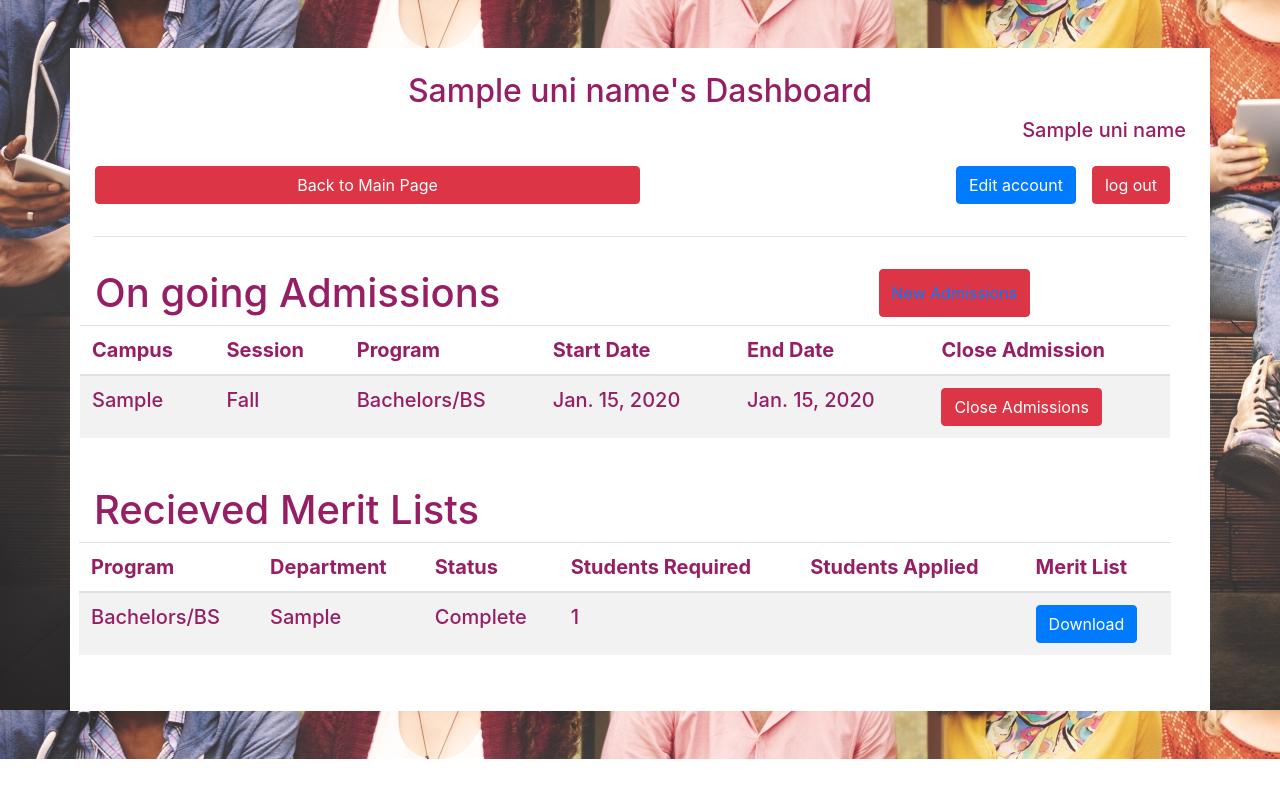
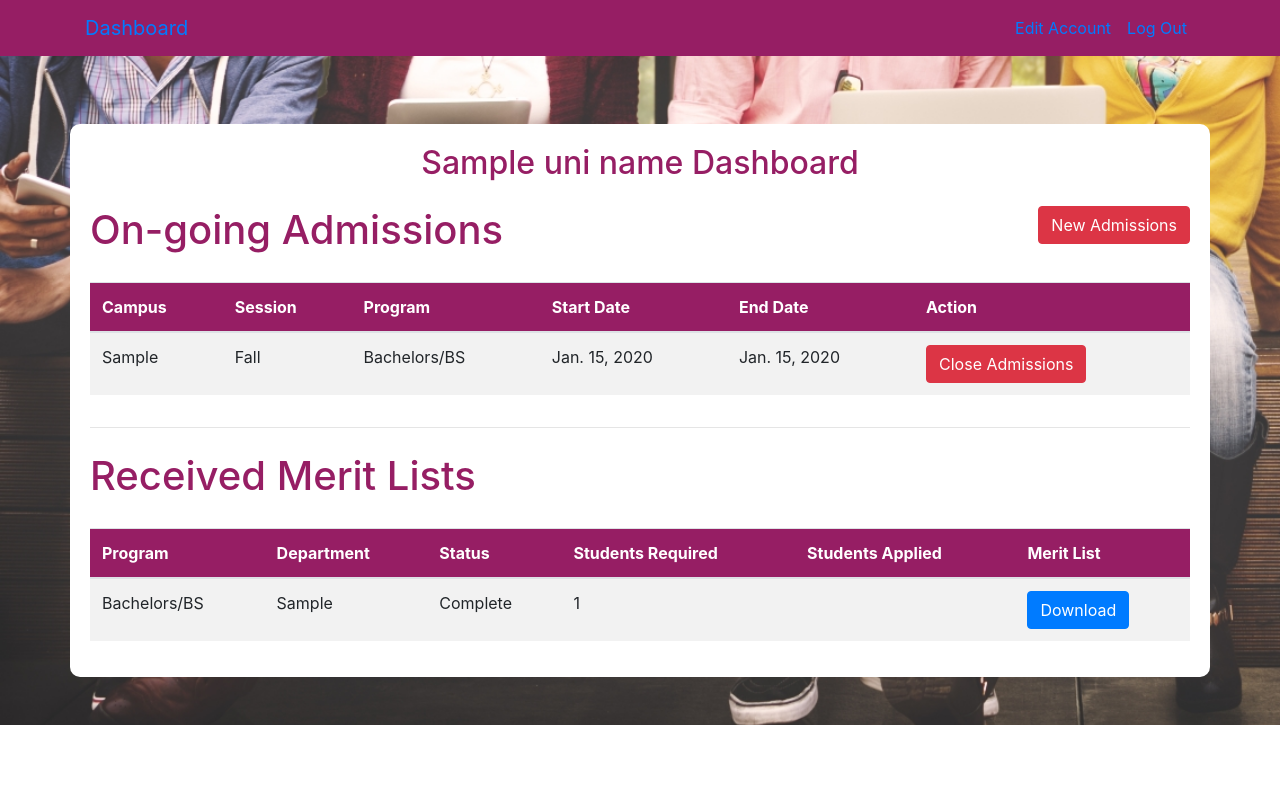
Before and after one commit to Shahdad161/psap_fyp, a Django app: template templates/uniHome.html in a window 1280 px wide. Run offline with Django 4.2, Linux system fonts and the light colour scheme; tables that the repository leaves empty hold one stand-in row (values such as "Sample post"); the template is opened without the code that fills it: values that come from a table or form of the project are taken from there, most other values are stand-ins (such as "Sample title", 1, 10 or a date in 2020); some libraries are stand-ins or nearby versions.

Commit message:
uniHome updated

```diff
--- a/templates/uniHome.html
+++ b/templates/uniHome.html
@@ -1,82 +1,86 @@
-<!-- ongoing_admissions.html -->
-
 {% load static %}
 
 <!DOCTYPE html>
 <html lang="en">
 <head>
-    <title>{{ uniName }}</title>
-    <!-- Required meta tags -->
+  <title>{{ uniName }} Dashboard</title>
   <meta charset="utf-8" />
-    <meta
-      name="viewport"
-      content="width=device-width, initial-scale=1, shrink-to-fit=no"
-    />
-
-    <!-- Bootstrap CSS -->
-    <link
-      rel="stylesheet"
-      href="https://stackpath.bootstrapcdn.com/bootstrap/4.3.1/css/bootstrap.min.css"
-      integrity="sha384-ggOyR0iXCbMQv3Xipma34MD+dH/1fQ784/j6cY/iJTQUOhcWr7x9JvoRxT2MZw1T"
-      crossorigin="anonymous"
-    />
-  </head>
+  <meta name="viewport" content="width=device-width, initial-scale=1, shrink-to-fit=no" />
+  <link rel="stylesheet" href="https://stackpath.bootstrapcdn.com/bootstrap/4.3.1/css/bootstrap.min.css" integrity="sha384-ggOyR0iXCbMQv3Xipma34MD+dH/1fQ784/j6cY/iJTQUOhcWr7x9JvoRxT2MZw1T" crossorigin="anonymous" />
   <style>
-    * {
+    body {
       color: #961e64;
     }
     .main {
-      background-image: url({% static 'img/bg_students.bbae6663.jpg' %});
+      background-image: url("{% static 'img/bg_students.bbae6663.jpg' %}");
+      background-size: cover;
+      background-repeat: no-repeat;
+      background-attachment: fixed;
     }
     .inner-main {
       background-color: white;
+      padding: 20px;
+      border-radius: 10px;
+      margin-top: 20px;
+    }
+    .btn-back {
+      background-color: #dc3545;
+      border: none;
+    }
+    .btn-back:hover {
+      background-color: #c82333;
+    }
+    .btn-primary, .btn-danger {
+      color: white;
+    }
+    .table {
+      margin-top: 20px;
+    }
+    .table th {
+      background-color: #961e64;
+      color: white;
+    }
+    .table-hover tbody tr:hover td, .table-hover tbody tr:hover th {
+      background-color: #f8f9fa;
+    }
+    .navbgcolor{
+      background:#961E64 !important;
+
     }
   </style>
+</head>
 <body>
-     {% comment %} <nav class="navbar navbar-expand-lg navbar-dark bg-dark">
-        <div class="container">
-            <a class="navbar-brand" href="#">University Dashboard</a>
-            <button class="navbar-toggler" type="button" data-toggle="collapse" data-target="#navbarNav"
-                aria-controls="navbarNav" aria-expanded="false" aria-label="Toggle navigation">
+    <!-- Navbar -->
+  <nav class="navbar navbar-expand-lg navbgcolor ">
+    <div class="container text-white">
+      <a class="navbar-brand" href="#">Dashboard</a>
+      <button class="navbar-toggler" type="button" data-toggle="collapse" data-target="#navbarNav" aria-controls="navbarNav" aria-expanded="false" aria-label="Toggle navigation">
         <span class="navbar-toggler-icon"></span>
       </button>
-            <div class="collapse navbar-collapse justify-content-end" id="navbarNav">
-                <ul class="navbar-nav">
+      <div class="collapse navbar-collapse" id="navbarNav">
+        <ul class="navbar-nav ml-auto">
           <li class="nav-item">
             <a class="nav-link" href="{% url 'uniUpdateForm' %}">Edit Account</a>
           </li>
           <li class="nav-item">
-                        <a class="nav-link" href="/university_login/" onclick="confirmLogout()">Log Out</a>
+            <a class="nav-link" href="/university_login/" onclick="alert('You will be logged out.')">Log Out</a>
           </li>
         </ul>
       </div>
     </div>
-    </nav> {% endcomment %}
-    <div class="main p-lg-5">
-      <div class="container inner-main p-4">
-      <h2 class="text-center">{{ uniName }}'s Dashboard</h2>
-      <h5 class="text-right">{{ uniName }}<h5>
-        <div class="row p-lg-3">
-
-          <a onclick="alert('You will be logged out.')" href="/university_login/" class="col-6 btn btn-danger">Back to Main Page</a>
-          <div class="col-6 d-flex justify-content-end">
-            <a href="{% url 'uniUpdateForm' %}">
-              <button class="btn mr-3 btn-primary">Edit account</button>
-            </a>
-            <a onclick="alert('You will be logged out.')"  href="/university_login/"><button class="btn btn-danger">log out</button>
-            </a>
+  </nav>
+  <div class="main p-5">
+    <div class="container inner-main">
+      <h2 class="text-center">{{ uniName }} Dashboard</h2>
+      <div class="row mt-4">
+        <div class="col-6">
+          <h1>On-going Admissions</h1>
+        </div>
+        <div class="col-6 text-right">
+          <a href="{% url 'uniNewAdmissions' %}" class="btn btn-danger">New Admissions</a>
         </div>
       </div>
-        <hr />
-
-        <div class="row p-lg-3">
-          <h1>On going Admissions</h1>
-          <div class="col-lg-6 pb-2 d-flex justify-content-end">
-              <button class="btn btn-danger">
-                  <a href="{% url 'uniNewAdmissions' %}">New Admissions</a>
-              </button>
-          </div>
-          <div class="row table">
+      <div class="table-responsive">
         <table class="table table-hover table-striped">
           <thead>
             <tr>
@@ -85,9 +89,7 @@
               <th>Program</th>
               <th>Start Date</th>
               <th>End Date</th>
-                          <th>Close Admission</th>
-
-
+              <th>Action</th>
             </tr>
           </thead>
           <tbody>
@@ -106,24 +108,22 @@
           </tbody>
         </table>
       </div>
-      </div>
-        <div class="row">
-          <div class="col-lg-6">
-            <h1>Recieved Merit Lists</h1>
+      <hr />
+      <div class="row mt-4">
+        <div class="col-6">
+          <h1>Received Merit Lists</h1>
         </div>
       </div>
-
-        <div class="row table">
+      <div class="table-responsive">
         <table class="table table-hover table-striped">
           <thead>
             <tr>
               <th>Program</th>
               <th>Department</th>
               <th>Status</th>
-        <th>Students Required</th> <!-- New column -->
-        <th>Students Applied</th> <!-- New column -->
+              <th>Students Required</th>
+              <th>Students Applied</th>
               <th>Merit List</th>
-
             </tr>
           </thead>
           <tbody>
@@ -138,40 +138,22 @@
                   Incomplete
                 {% endif %}
               </td>
-        <td>{{ admission.no_of_shortlisted_students }}</td> <!-- Display the number of students -->
+              <td>{{ admission.no_of_shortlisted_students }}</td>
               <td>{{ admission.students_applied }}</td>
               <td>
-          <a href="{% url 'download_merit_list' admission.university_name admission.departments%}" class="btn btn-primary">Download</a>
-
+                <a href="{% url 'download_merit_list' admission.university_name admission.departments %}" class="btn btn-primary">Download</a>
               </td>
-
             </tr>
             {% endfor %}
           </tbody>
         </table>
       </div>
-
-
     </div>
   </div>
-
   <!-- Optional JavaScript -->
   <!-- jQuery first, then Popper.js, then Bootstrap JS -->
-    <script
-      src="https://code.jquery.com/jquery-3.3.1.slim.min.js"
-      integrity="sha384-q8i/X+965DzO0rT7abK41JStQIAqVgRVzpbzo5smXKp4YfRvH+8abtTE1Pi6jizo"
-      crossorigin="anonymous"
-    ></script>
-    <script
-      src="https://cdnjs.cloudflare.com/ajax/libs/popper.js/1.14.7/umd/popper.min.js"
-      integrity="sha384-UO2eT0CpHqdSJQ6hJty5KVphtPhzWj9WO1clHTMGa3JDZwrnQq4sF86dIHNDz0W1"
-      crossorigin="anonymous"
-    ></script>
-    <script
-      src="https://stackpath.bootstrapcdn.com/bootstrap/4.3.1/js/bootstrap.min.js"
-      integrity="sha384-JjSmVgyd0p3pXB1rRibZUAYoIIy6OrQ6VrjIEaFf/nJGzIxFDsf4x0xIM+B07jRM"
-      crossorigin="anonymous"
-    ></script>
-
+  <script src="https://code.jquery.com/jquery-3.3.1.slim.min.js" integrity="sha384-q8i/X+965DzO0rT7abK41JStQIAqVgRVzpbzo5smXKp4YfRvH+8abtTE1Pi6jizo" crossorigin="anonymous"></script>
+  <script src="https://cdnjs.cloudflare.com/ajax/libs/popper.js/1.14.7/umd/popper.min.js" integrity="sha384-UO2eT0CpHqdSJQ6hJty5KVphtPhzWj9WO1clHTMGa3JDZwrnQq4sF86dIHNDz0W1" crossorigin="anonymous"></script>
+  <script src="https://stackpath.bootstrapcdn.com/bootstrap/4.3.1/js/bootstrap.min.js" integrity="sha384-JjSmVgyd0p3pXB1rRibZUAYoIIy6OrQ6VrjIEaFf/nJGzIxFDsf4x0xIM+B07jRM" crossorigin="anonymous"></script>
 </body>
 </html>
```
Lines whose indentation alone changed are shown as unchanged.
